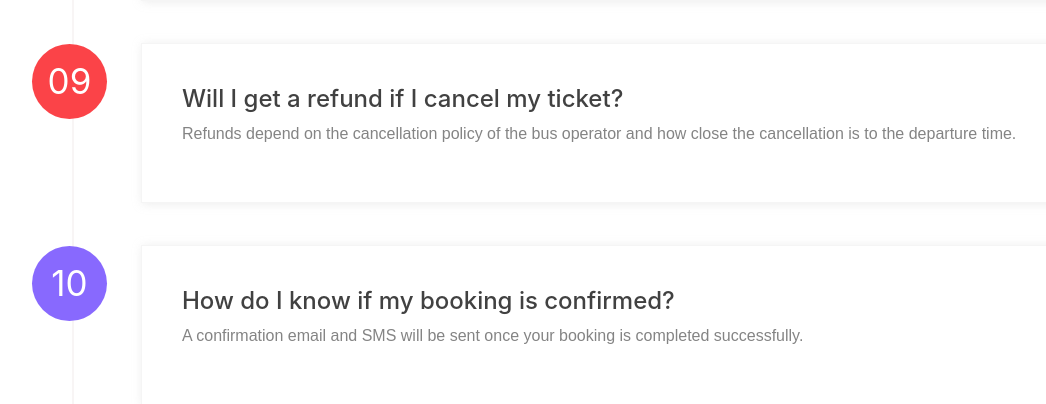
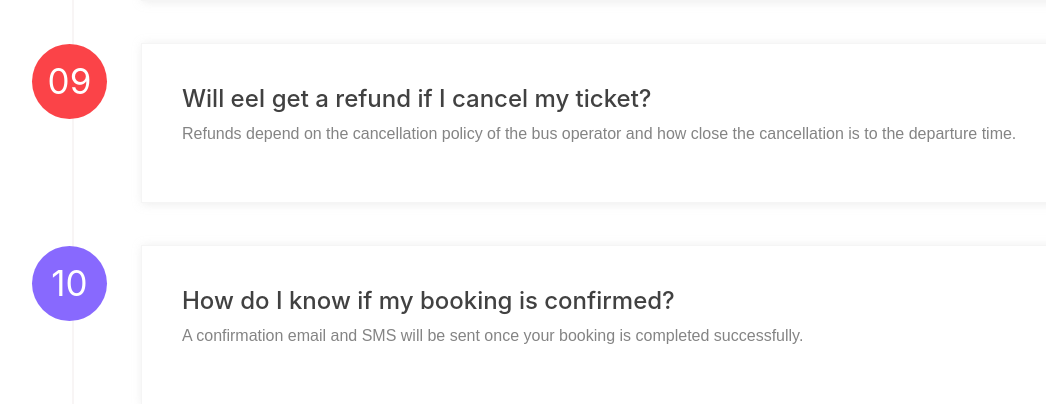
Before and after one commit to patelnizamuddin/NS_Bus-Booking-System-PHP, a PHP site: page /faqs.php in a window 1280 px wide. Shown: the part 2848-3252 px from the top of the page, without its empty margins (39-1085 px from the left). Run offline with PHP 8.4, Linux system fonts and the light colour scheme; a stand-in replaces the project's code that opens the database connection; some libraries are stand-ins or nearby versions; some web fonts are replaced.

Commit message:
new 12/1/25

```diff
--- a/bbs/faqs.php
+++ b/bbs/faqs.php
@@ -153,7 +153,7 @@
     </div>
 
     <div class="list-block block-four-1">
-        <h2 class="frequently_questions_grid_h4">Will I get a refund if I cancel my ticket?</h2>
+        <h2 class="frequently_questions_grid_h4">Will eeI get a refund if I cancel my ticket?</h2>
         <p>Refunds depend on the cancellation policy of the bus operator and how close the cancellation is to the departure time.</p>
     </div>
 
```
Also changed, not shown: 1 other file.
